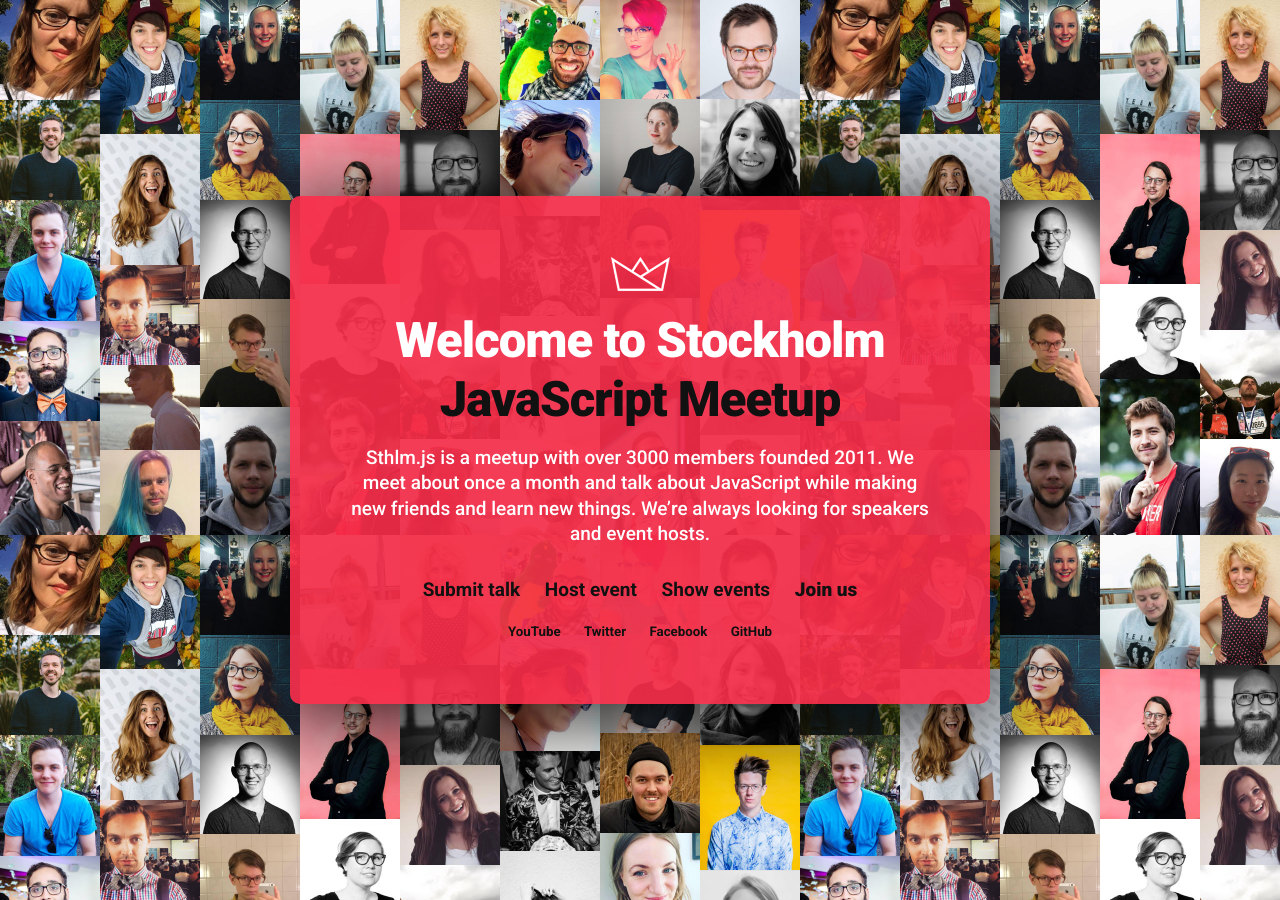
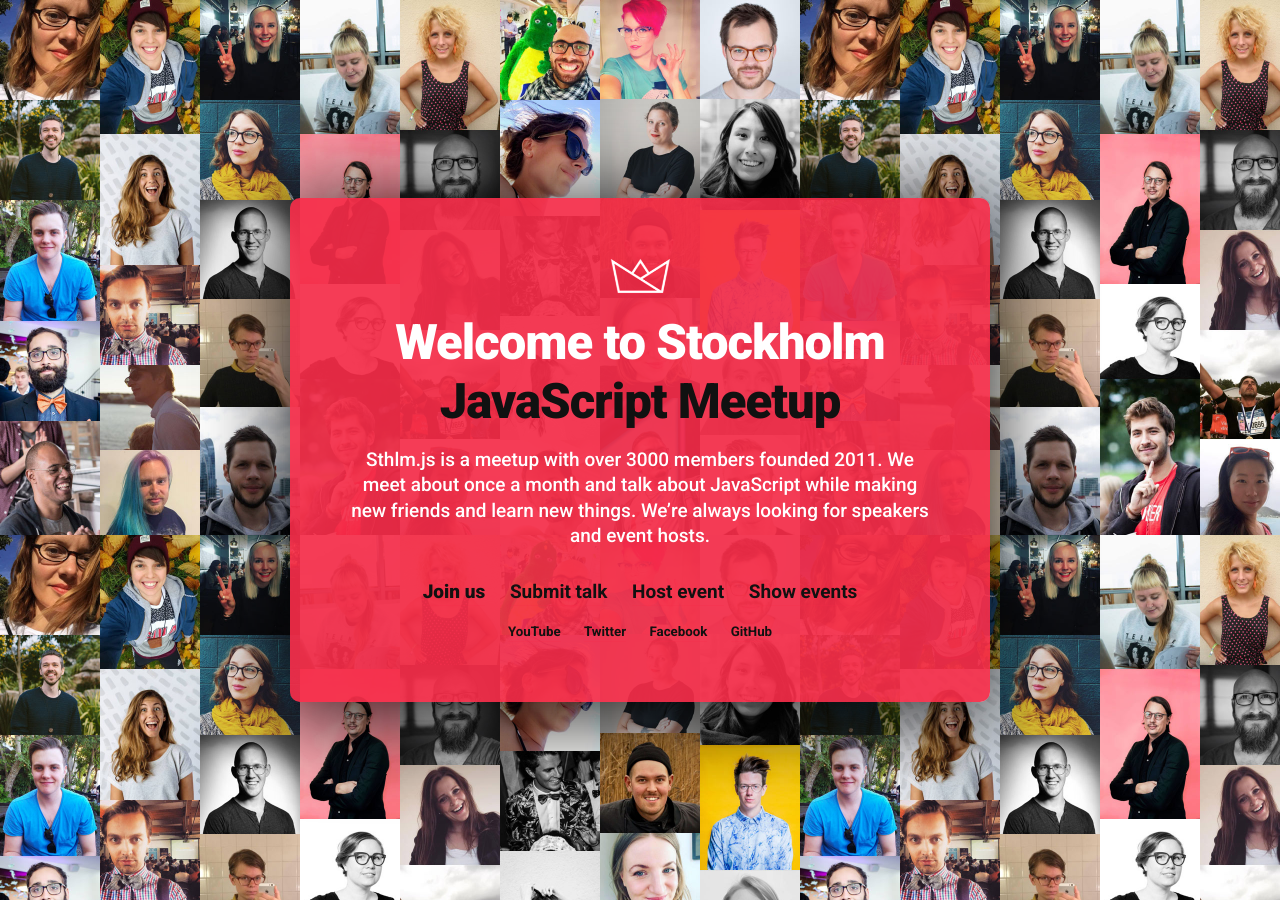
Before and after one commit to sthlmjs/sthlmjs.com, a Jekyll site: the page built from index.html, in a window 1280 px wide. Built offline with Jekyll 4.4.1, drawn with Linux system fonts in a browser that asks for light colours.

Commit message:
More mobile friendly

```diff
--- a/_sass/_base.scss
+++ b/_sass/_base.scss
@@ -189,19 +189,27 @@
   .main-links {
     font-weight:700;
     margin-bottom: 0.9em;
+    overflow: hidden;
   }
   .sub-links {
     font-weight:600;
     font-size:70%;
     margin-bottom: 0;
+    overflow: hidden;
   }
   .nav-link {
     display:block;
+    box-shadow: inset 0 0 0 1px rgba(0,0,0,0.3);
+    padding:15px;
+    box-sizing: border-box;
+    margin-bottom:5px;
   }
   @include media-query(600px) {
     .nav-link {
       display:inline-block;
       margin:0 10px;
+      box-shadow: none;
+      padding:0;
     }
   }
 }
--- a/assets/css/main.scss
+++ b/assets/css/main.scss
@@ -7,7 +7,7 @@
 $base-font-family: Roboto, Georgia;
 $base-font-size:   19px;
 $base-font-weight: 400;
-$small-font-size:  $base-font-size * 0.7;
+$small-font-size:  $base-font-size * 0.875;
 $base-line-height: 1.35;
 
 $large-font-size:  23px;
--- a/index.html
+++ b/index.html
@@ -14,10 +14,10 @@
     things. We’re always looking for speakers and event hosts.
   </p>
   <p class="main-links">
+    <a class="nav-link" href="/join" style="font-weight:900;">Join us</a>
     <a class="nav-link" href="/speak">Submit talk</a>
     <a class="nav-link" href="/host">Host event</a>
     <a class="nav-link" href="/events">Show events</a>
-    <a class="nav-link" href="/join" style="font-weight:900;">Join us</a>
   </p>
 
   <p class="sub-links">
```
